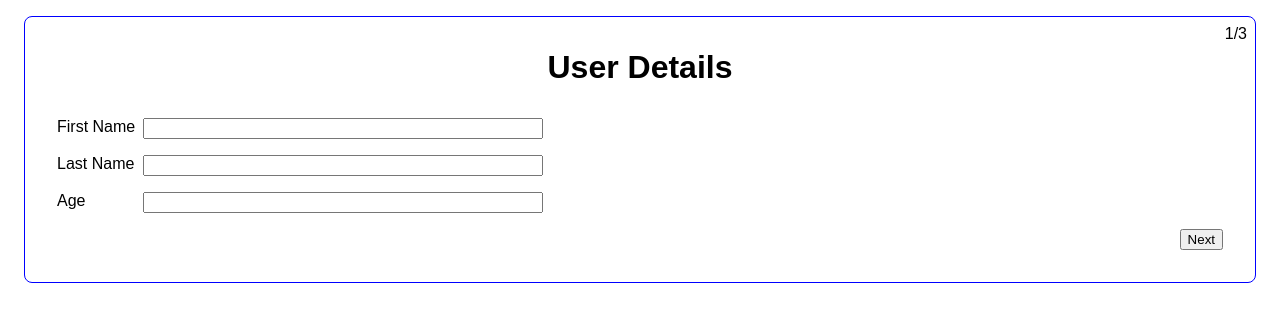
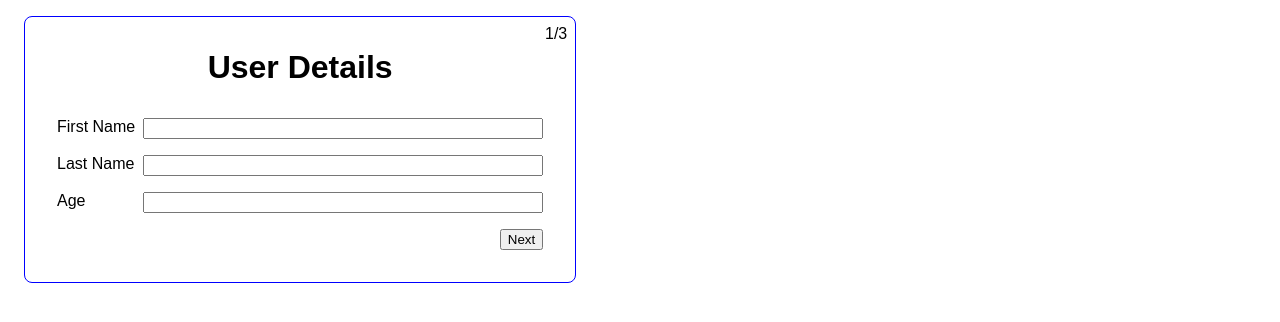
Before and after one commit to chakibaraf/simpleForm, a React (Vite) app in the folder formulairTest/: page / in a window 1280 px wide. Shown: the top 322 px of the page. Built offline with nearby package versions, Linux system fonts and the light colour scheme.

Commit message:
css amelioration

```diff
--- a/formulairTest/src/App.tsx
+++ b/formulairTest/src/App.tsx
@@ -57,6 +57,7 @@ function App() {
     margin: "1rem",
     borderRadius: ".5rem",
     fontFamily: "Arial",
+    maxWidth:"max-content",
   }}>
 
     <form onSubmit={onSubmit}>
```
